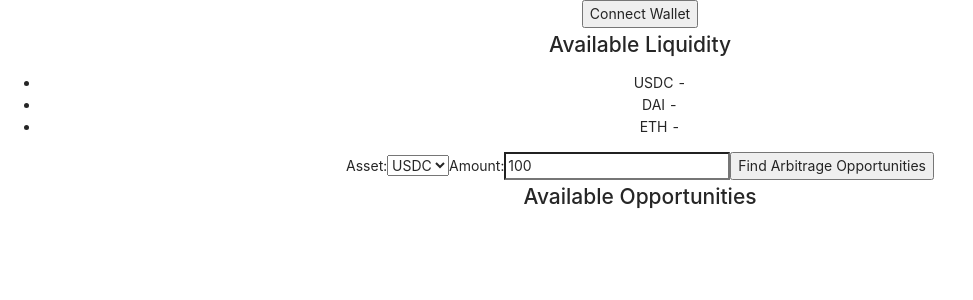
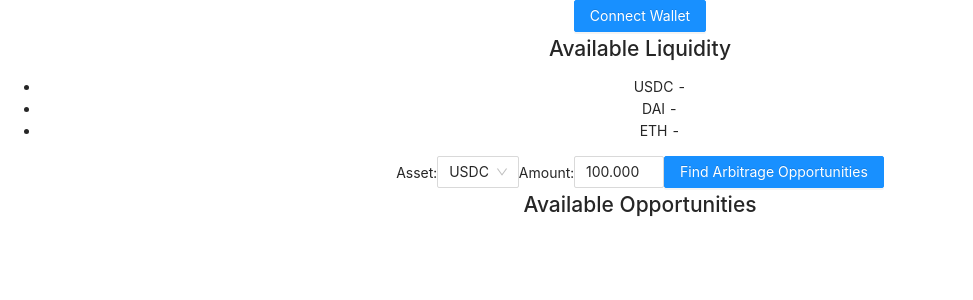
Before and after one commit to mubaris/flasher, a React (Create React App) app: page / in a window 1280 px wide. Shown: the top 300 px of the page, without its empty margins (0-973 px from the left). Built offline with nearby package versions, Linux system fonts and the light colour scheme.

Commit message:
UI changes

```diff
--- a/src/App.js
+++ b/src/App.js
@@ -3,9 +3,12 @@ import Authereum from "authereum";
 import Web3 from "web3";
 import Web3Modal from "web3modal";
 import DSA from "dsa-sdk";
+import { Button, Select, InputNumber } from 'antd';
 import tokens from "./consts/token";
 
 import './App.css';
+
+const { Option } = Select;
 
 const providerOptions = {
   authereum: {
@@ -268,17 +271,19 @@ class App extends Component {
     }
   }
 
-  changeAsset(event) {
+  changeAsset(value) {
+    console.log(`Selected ${value}`);
     const flashloan = {...this.state.flashloan}
-    flashloan.asset = event.target.value;
+    // flashloan.asset = event.target.value;
+    flashloan.asset = value;
     this.setState({
       flashloan
     });
   }
 
-  changeAmount(event) {
+  changeAmount(value) {
     const flashloan = {...this.state.flashloan}
-    flashloan.amount = Number.parseFloat(event.target.value);
+    flashloan.amount = Number.parseFloat(value);
     this.setState({
       flashloan
     });
@@ -287,10 +292,10 @@ class App extends Component {
   render() {
     return (
       <div className="App">
-        <button onClick={this.connectWallet}>
+        <Button type="primary" onClick={this.connectWallet}>
           Connect Wallet
-        </button>
-        { this.state.createAccount ? <button onClick={this.createDSA}>Created DSA Account</button> : null }
+        </Button>
+        { this.state.createAccount ? <Button type="primary" onClick={this.createDSA}>Created DSA Account</Button> : null }
         <h2>Available Liquidity</h2>
         <ul>
           <li>USDC - {this.state.availableLiquidity.usdc}</li>
@@ -298,24 +303,24 @@ class App extends Component {
           <li>ETH - {this.state.availableLiquidity.eth}</li>
         </ul>
         Asset:
-        <select value={this.state.flashloan.asset} onChange={this.changeAsset}>
-          <option value="usdc">USDC</option>
-          <option value="dai">DAI</option>
-          <option value="eth">ETH</option>
-        </select>
+        <Select value={this.state.flashloan.asset} onChange={this.changeAsset}>
+          <Option value="usdc">USDC</Option>
+          <Option value="dai">DAI</Option>
+          <Option value="eth">ETH</Option>
+        </Select>
         Amount:
-        <input type="number" step="any" value={this.state.flashloan.amount} onChange={this.changeAmount} />
-        <button onClick={this.findArbOpps}>
+        <InputNumber step="0.001" min={10} value={this.state.flashloan.amount} onChange={this.changeAmount} />
+        <Button type="primary" onClick={this.findArbOpps}>
           Find Arbitrage Opportunities
-        </button>
+        </Button>
         <h2>Available Opportunities</h2>
         <ul>
           {this.state.arbOpps.map(item => (
             <li key={item.index}>
               Flashloan {item.amount} {item.borrowToken} ~ Buy {item.fromAmt} {item.buyToken} from {item.from} ~ Sell {item.buyToken} for {item.toAmt} {item.borrowToken} from {item.to} = Profit {item.toAmt - item.amount} {" "}
-              <button onClick={() => this.executeTransaction(item.index)}>
+              <Button onClick={() => this.executeTransaction(item.index)}>
                 Execute
-              </button>
+              </Button>
             </li>
           ))}
         </ul>
```
